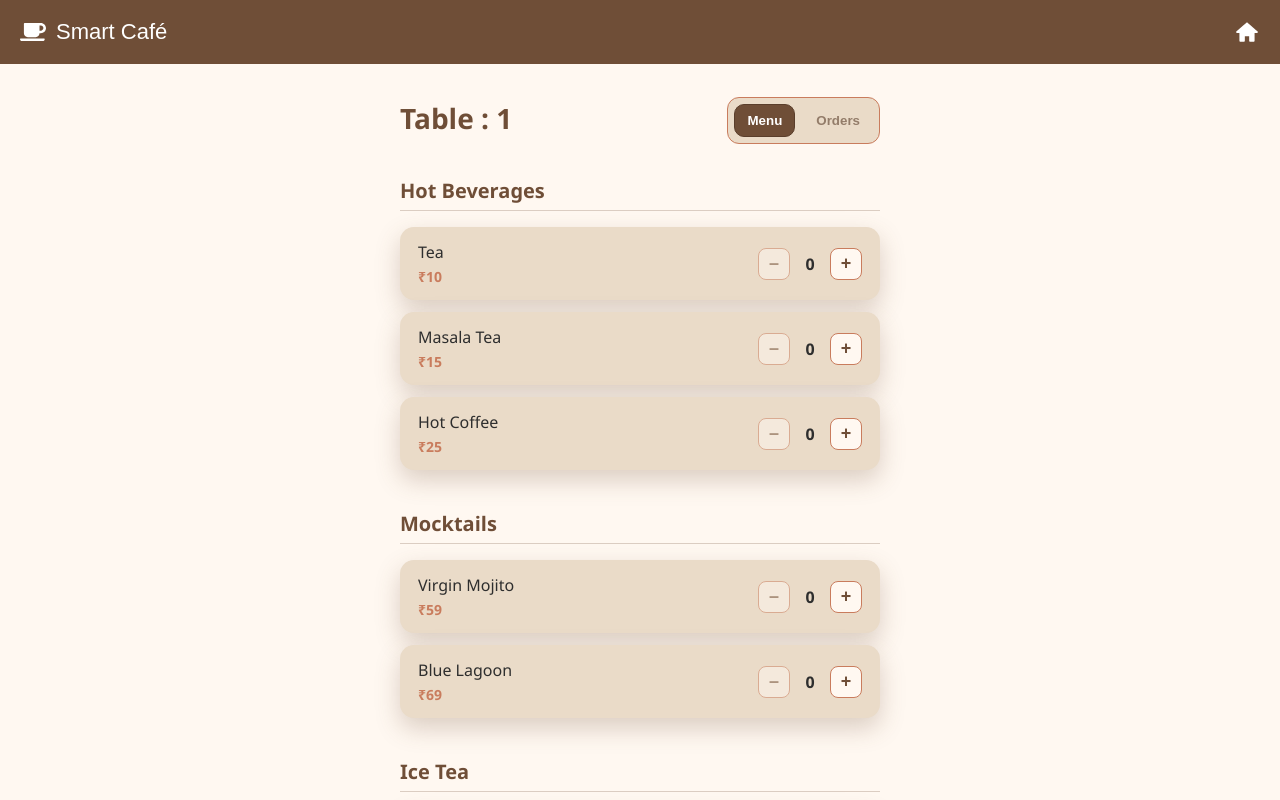
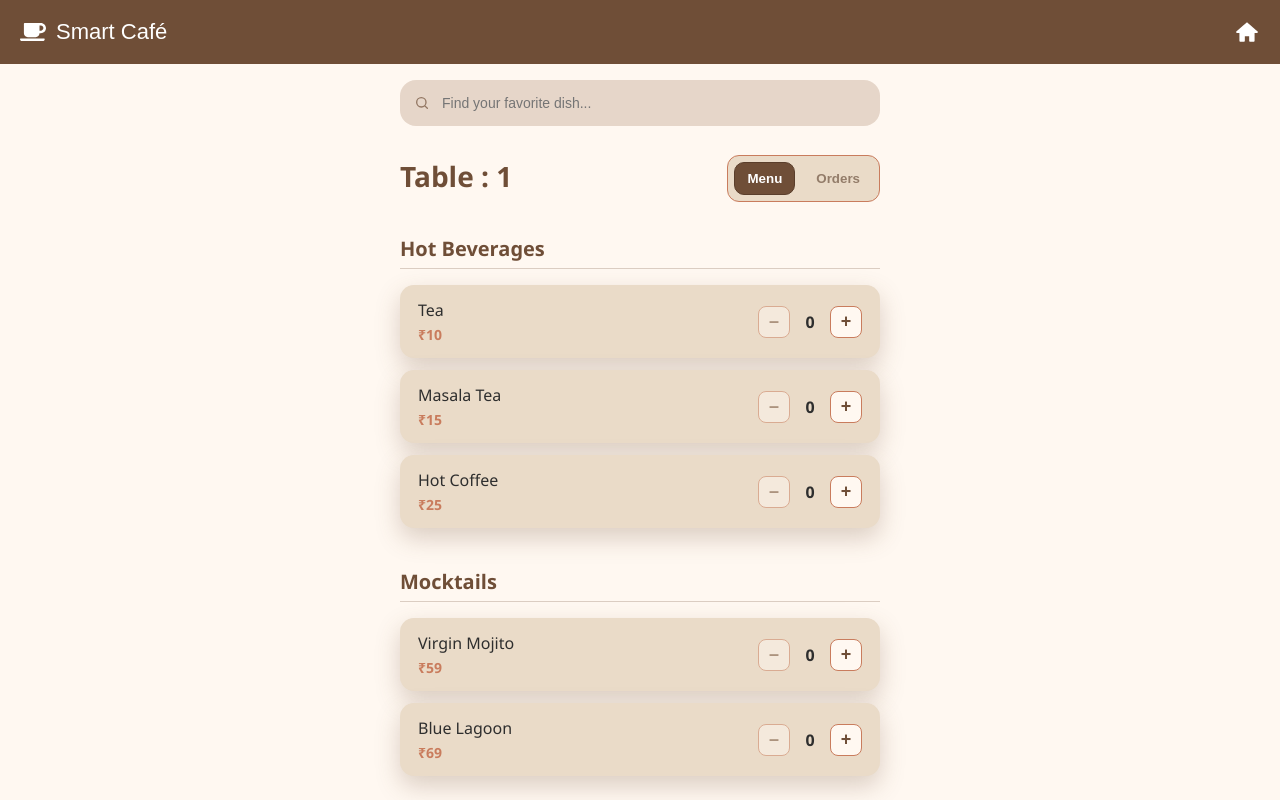
Before and after one commit to ayushidhete/menu_app, a Next.js app: page /table/1 in a window 1280 px wide. Shown: the top 800 px of the page. Built offline with nearby package versions, Linux system fonts and the light colour scheme; a web font is replaced by a local one.

Commit message:
Tables UI Updates

```diff
--- a/src/app/styles/tablePage.module.css
+++ b/src/app/styles/tablePage.module.css
@@ -1,5 +1,5 @@
 .page {
-  padding: 16px;
+  padding: 10px;
   background: #FFF8F1;
   min-height: 100vh;
   color: #2E2E2E;
@@ -8,6 +8,8 @@
   width: 90%;
   max-width: 480px;
   margin: 0 auto;
+  padding-top: 8px;
+
 }
 
 /* ---------- HEADING ---------- */
@@ -327,3 +329,67 @@
   opacity: 0.5;
   cursor: not-allowed;
 }
+.searchSticky {
+  position: sticky;
+  top: 0;
+  z-index: 20;
+  background: #FFF8F1;
+}
+.searchWrap {
+  width: 100%;          /* 👈 MATCH PAGE */
+  margin: 8px 0 12px;
+  display: flex;         /* Added for better alignment */
+  align-items: center;
+  position: relative;
+}
+.searchWrap input {
+  width: 100%;
+  height: 44px;
+
+  padding-left: 42px;    /* 🔍 */
+  padding-right: 42px;   /* ❌ SPACE — VERY IMPORTANT */
+
+  border-radius: 16px;
+  border: none;
+  outline: none;
+
+  background:  #9b6f4f40;
+  font-size: 14px;
+
+}
+
+.searchIcon {
+  position: absolute;
+  left: 14px;
+  top: 50%;
+  transform: translateY(-50%);
+
+  color: #6F4E37;   /* café brown */
+  opacity: 0.7;
+
+  display: flex;
+  align-items: center;
+  justify-content: center;
+
+  pointer-events: none;
+}
+
+.searchWrap input:focus {
+  box-shadow: 0 0 0 2px rgba(111, 78, 55, 0.25);
+}
+.clearSearch {
+  position: absolute;
+  right: 12px;
+  top: 50%;
+  transform: translateY(-50%);
+  z-index: 10;
+  background: transparent;
+  border: none;
+  padding: 8px;
+
+  font-size: 18px;
+  color: #6F4E37;
+  cursor: pointer;
+  align-items: center;
+  justify-content: center;
+}
--- a/src/app/table/[table]/page.js
+++ b/src/app/table/[table]/page.js
@@ -1,4 +1,5 @@
 "use client";
+
 export const dynamic = "force-dynamic";
 import React, { useEffect, useMemo, useState } from "react";
 import { useParams, useSearchParams, useRouter } from "next/navigation";
@@ -12,7 +13,7 @@ export default function TablePage({ params }) {
   const searchParams = useSearchParams();
   const editing = searchParams?.get("edit") === "true";
   const router = useRouter();
-
+  const [search, setSearch] = useState("");
   const [qty, setqty] = useState({});
   const [showOrder, setShowOrder] = useState(editing ? true : false);
   const [saving, setSaving] = useState(false);
@@ -108,28 +109,107 @@ export default function TablePage({ params }) {
 
   return (
   <>
-      <ToastContainer position="top-center" autoClose={5000} hideProgressBar={false} newestOnTop={false} closeOnClick={false} rtl={false} pauseOnFocusLoss draggable pauseOnHover theme="dark" transition={Bounce} />
+    <ToastContainer
+      position="top-center"
+      autoClose={5000}
+      theme="dark"
+      transition={Bounce}
+    />
+
     <div className={styles.page}>
+
+      {/* 🔍 STICKY SEARCH BAR */}
+{!showOrder && (
+  <div className={styles.searchSticky}>
+    <div className={styles.searchWrap}>
+     <span className={styles.searchIcon}>
+  <svg
+    width="16"
+    height="16"
+    viewBox="0 0 24 24"
+    fill="none"
+    xmlns="http://www.w3.org/2000/svg"
+  >
+    <circle
+      cx="11"
+      cy="11"
+      r="7"
+      stroke="currentColor"
+      strokeWidth="2"
+    />
+    <line
+      x1="20"
+      y1="20"
+      x2="16.65"
+      y2="16.65"
+      stroke="currentColor"
+      strokeWidth="2"
+      strokeLinecap="round"
+    />
+  </svg>
+</span>
+
+
+      <input
+        type="text"
+        placeholder="Find your favorite dish..."
+        value={search}
+        onChange={(e) => setSearch(e.target.value)}
+      />
+
+      {search && (
+        <button
+          className={styles.clearSearch}
+          onClick={() => setSearch("")}
+          aria-label="Clear search"
+        >
+          ✕
+        </button>
+      )}
+    </div>
+  </div>
+)}
+
+      {/* 🔝 HEADER (ONLY ONCE) */}
       <header className={styles.topbar}>
         <h1 className={styles.heading}>Table : {table}</h1>
+
         <div className={styles.toggleGroup}>
-            <button className={`${styles.toggleBtn} ${!showOrder ? styles.active : ""}`} onClick={() => setShowOrder(false)}>
+          <button
+            className={`${styles.toggleBtn} ${!showOrder ? styles.active : ""}`}
+            onClick={() => setShowOrder(false)}
+          >
             Menu
           </button>
-            <button className={`${styles.toggleBtn} ${showOrder ? styles.active : ""}`} onClick={() => setShowOrder(true)} disabled={cart.length === 0} title={cart.length === 0 ? "No items yet" : "View current order"}>
+
+          <button
+            className={`${styles.toggleBtn} ${showOrder ? styles.active : ""}`}
+            onClick={() => setShowOrder(true)}
+            disabled={cart.length === 0}
+          >
             Orders
           </button>
         </div>
       </header>
+
+      {/* 🍽 MENU */}
       {!showOrder && (
         <>
-    {Object.entries(menuData).map(([category, items]) => (
+          {Object.entries(menuData).map(([category, items]) => {
+            const filteredItems = items.filter(item =>
+              item.name.toLowerCase().includes(search.toLowerCase())
+            );
+
+            if (filteredItems.length === 0) return null;
+
+            return (
               <div key={category} className={styles.category}>
                 <h2 className={styles.categoryTitle}>{category}</h2>
                 <ul className={styles.itemList}>
-          {items.map((item) => {
+                  {filteredItems.map(item => {
                     const k = `${category}::${item.name}`;
                     const count = qty[k] || 0;
+
                     return (
                       <li key={k} className={styles.card}>
                         <div className={styles.itemInfo}>
@@ -145,9 +225,7 @@ export default function TablePage({ params }) {
                           >
                             –
                           </button>
-
                           <span className={styles.count}>{count}</span>
-
                           <button
                             className={styles.btn}
                             onClick={() => inc(k)}
@@ -160,9 +238,10 @@ export default function TablePage({ params }) {
                   })}
                 </ul>
               </div>
-    ))}
+            );
+          })}
 
-    {/* ✅ BOTTOM BAR — MUST BE INSIDE SAME FRAGMENT */}
+          {/* ⬇️ BOTTOM BAR */}
           {cart.length > 0 && (
             <div className={styles.menuBottomBar}>
               <div className={styles.menuBottomInner}>
@@ -184,8 +263,7 @@ export default function TablePage({ params }) {
         </>
       )}
 
-
-
+      {/* 📦 ORDER SUMMARY */}
       {showOrder && (
         <section className={styles.orderWrap}>
           <h2 className={styles.categoryTitle}>Current Order</h2>
@@ -201,7 +279,9 @@ export default function TablePage({ params }) {
                       <span className={styles.sumName}>{it.name}</span>
                       <em className={styles.sumQty}>× {it.qty}</em>
                     </div>
-                      <span className={styles.sumAmount}>₹{it.price * it.qty}</span>
+                    <span className={styles.sumAmount}>
+                      ₹{it.price * it.qty}
+                    </span>
                   </li>
                 ))}
               </ul>
@@ -212,11 +292,22 @@ export default function TablePage({ params }) {
               </div>
 
               <div className={styles.actionsRow}>
-                  <button className={styles.clearBtn} onClick={() => setqty({})}>
+                <button
+                  className={styles.clearBtn}
+                  onClick={() => setqty({})}
+                >
                   Clear
                 </button>
-                  <button className={styles.primaryBtn} onClick={placeOrder} disabled={saving === true}>
-                    {saving === true ? "Saving..." : editing ? "Update Order" : "Place Order"}
+                <button
+                  className={styles.primaryBtn}
+                  onClick={placeOrder}
+                  disabled={saving}
+                >
+                  {saving
+                    ? "Saving..."
+                    : editing
+                    ? "Update Order"
+                    : "Place Order"}
                 </button>
               </div>
             </>
@@ -225,5 +316,4 @@ export default function TablePage({ params }) {
       )}
     </div>
   </>
-  );
-}
+)};
```
Lines whose indentation alone changed are shown as unchanged.
